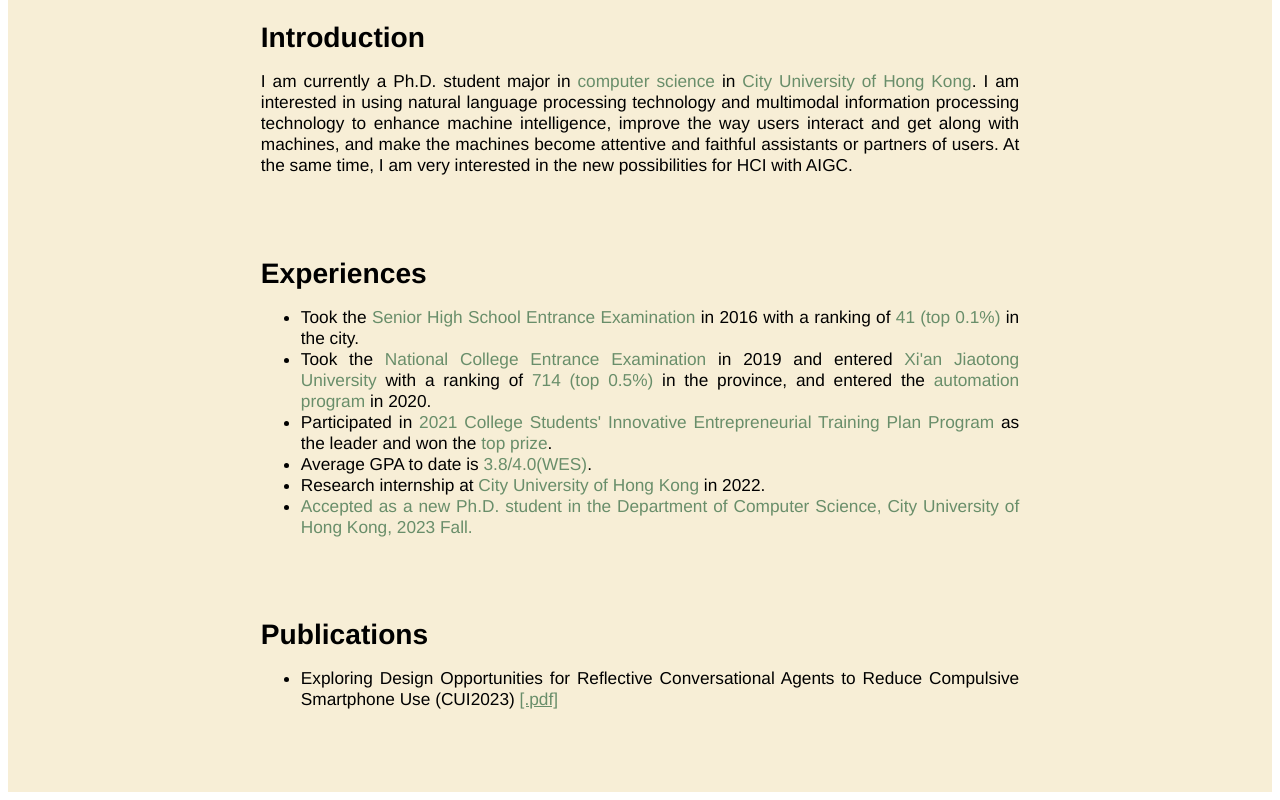
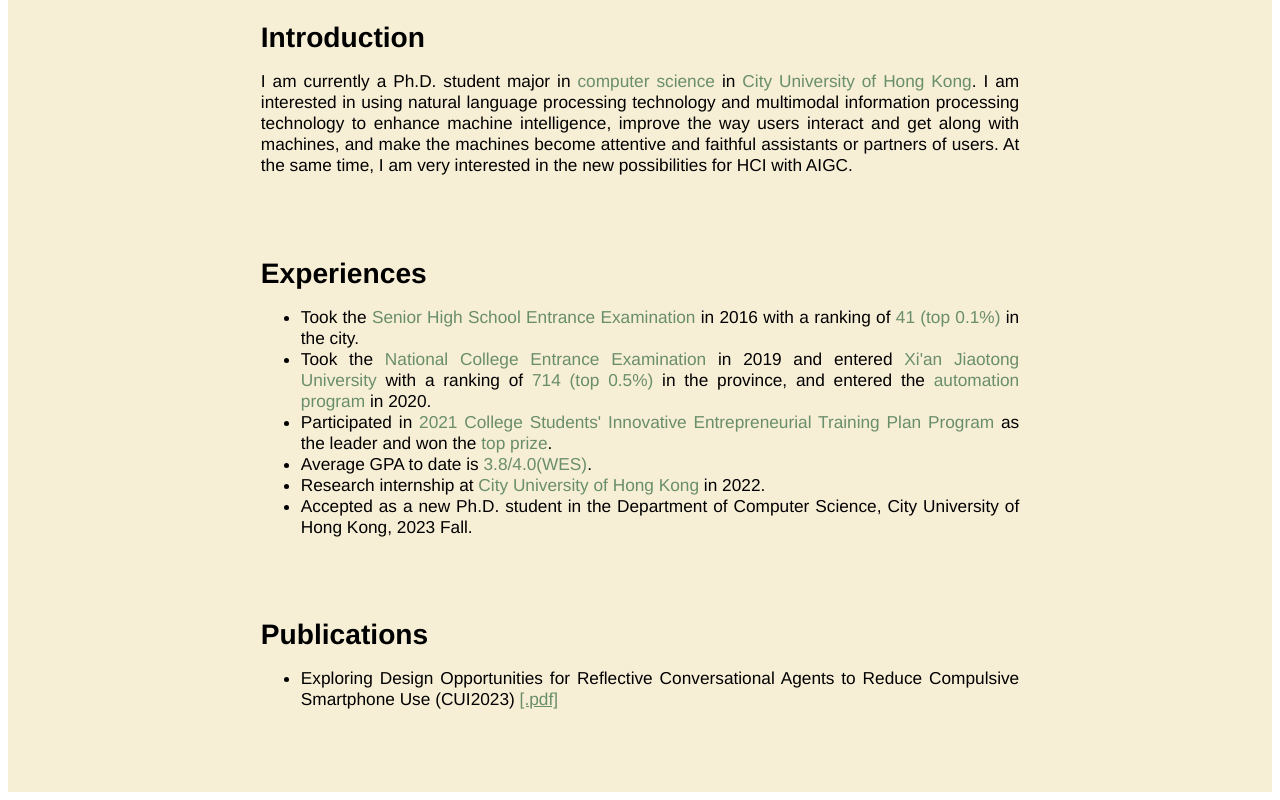
Before and after one commit to MinhuiLIANG/GodOfXiGu, a plain HTML site: page index.html in a window 1280 px wide. Shown: the part 564-1364 px from the top of the page. Drawn offline with Linux system fonts and the light colour scheme.

Commit message:
revise layout

```diff
--- a/index.html
+++ b/index.html
@@ -94,7 +94,7 @@
                         <li>Participated in <span class="outline">2021 College Students' Innovative Entrepreneurial Training Plan Program</span> as the leader and won the <span class="outline">top prize</span>.</li>
                         <li>Average GPA to date is <span class="outline">3.8/4.0(WES)</span>.</li>
                         <li>Research internship at <span class="outline">City University of Hong Kong</span> in 2022.</li>
-                        <li><span class="outline">Accepted as a new Ph.D. student in the Department of Computer Science, City University of Hong Kong, 2023 Fall.</span></li>
+                        <li>Accepted as a new Ph.D. student in the Department of Computer Science, City University of Hong Kong, 2023 Fall.</li>
                     </ul>
                 </div>
 
```
